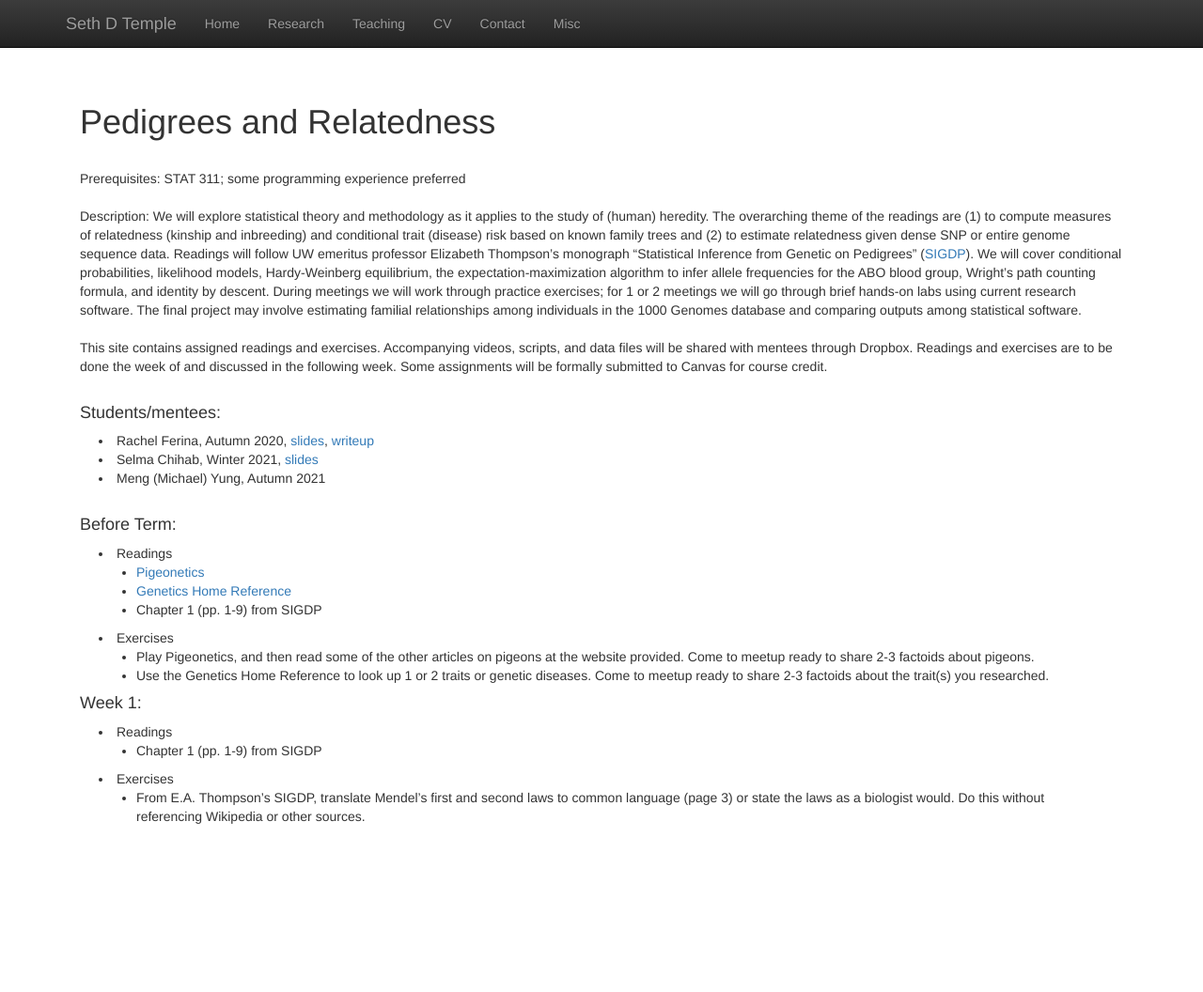
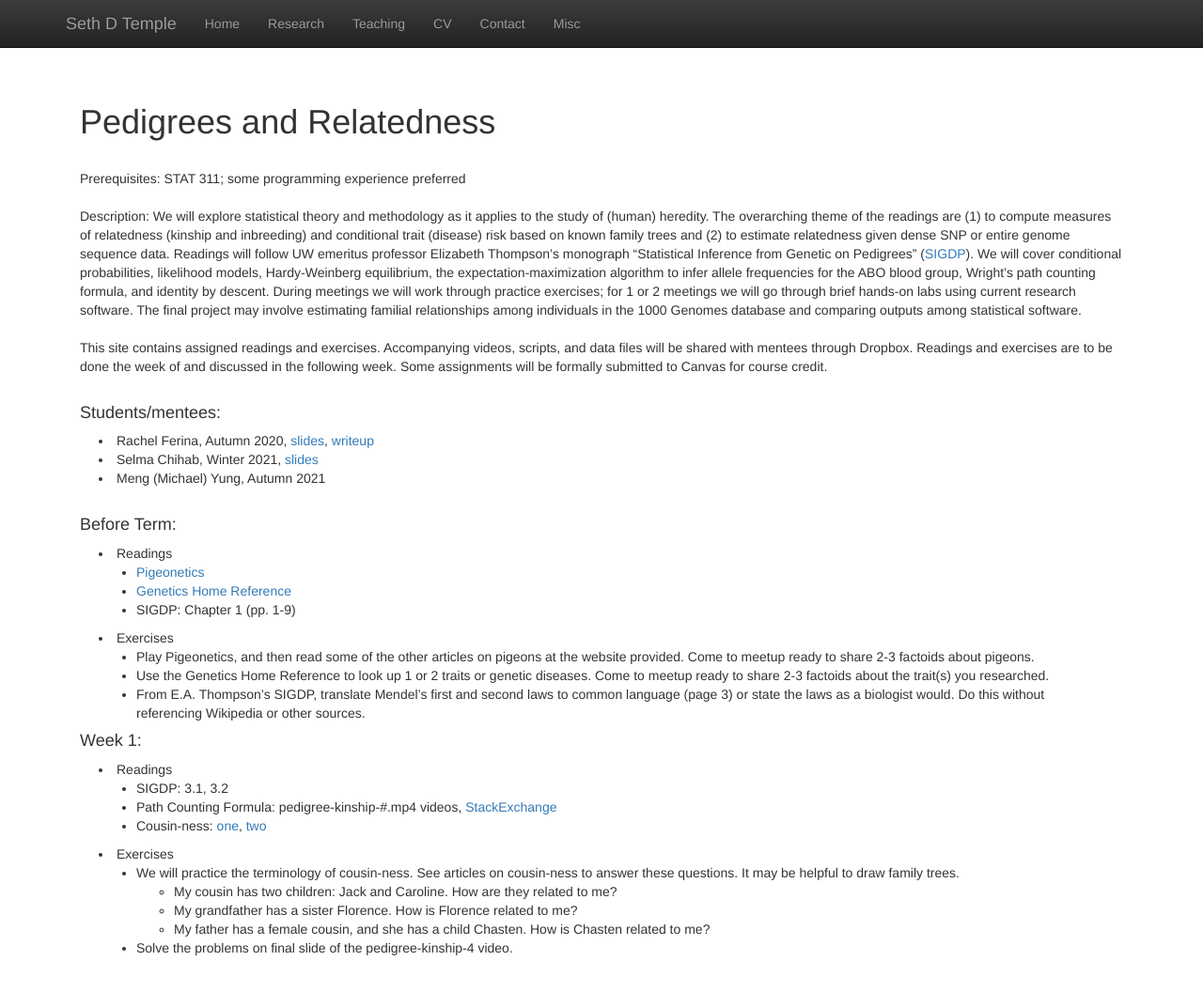
Before and after one commit to sdtemple/sdtemple.github.io, a Jekyll site: the page built from statgen1.html, in a window 1280 px wide and 1069 px high. Shown: the top 1056 px of the window at 94% size. Built offline with Jekyll 4.4.1, drawn with Linux system fonts in a browser that asks for light colours; nearby versions of some CDN libraries; library files that are not in the unit come from our copies.

Commit message:
Update statgen1.html

```diff
--- a/statgen1.html
+++ b/statgen1.html
@@ -10,7 +10,7 @@ Description: We will explore statistical theory and methodology as it applies to
 The overarching theme of the readings are
 (1) to compute measures of relatedness (kinship and inbreeding) and conditional trait (disease) risk based on known family trees and
 (2) to estimate relatedness given dense SNP or entire genome sequence data.
-Readings will follow UW emeritus professor Elizabeth Thompson’s monograph “Statistical Inference from Genetic on Pedigrees” (<a href = "files/rachel-slides.pdf">SIGDP</a>).
+Readings will follow UW emeritus professor Elizabeth Thompson’s monograph “Statistical Inference from Genetic on Pedigrees” (<a href = "files/sigdp.pdf">SIGDP</a>).
 We will cover conditional probabilities, likelihood models, Hardy-Weinberg equilibrium,
 the expectation-maximization algorithm to infer allele frequencies for the ABO blood group, Wright’s path counting formula,
 and identity by descent. During meetings we will work through practice exercises; for 1 or 2 meetings we will go through
@@ -35,12 +35,13 @@ Some assignments will be formally submitted to Canvas for course credit.<br/><br
     <ul>
         <li style="padding:0px;margin:0px 20px 0px;"> <a href = "https://learn.genetics.utah.edu/content/pigeons/">Pigeonetics</a> </li>
         <li style="padding:0px;margin:0px 20px 0px;"> <a href = "https://ghr.nlm.nih.gov/">Genetics Home Reference</a> </li>
-        <li style="padding:0px;margin:0px 20px 0px;"> Chapter 1 (pp. 1-9) from SIGDP </li>
+        <li style="padding:0px;margin:0px 20px 0px;"> SIGDP: Chapter 1 (pp. 1-9) </li>
     </ul>
 <li style="padding:0px;margin:0px 20px 0px;"> Exercises </li>
     <ul>
         <li style="padding:0px;margin:0px 20px 0px;"> Play Pigeonetics, and then read some of the other articles on pigeons at the website provided. Come to meetup ready to share 2-3 factoids about pigeons. </li>
         <li style="padding:0px;margin:0px 20px 0px;"> Use the Genetics Home Reference to look up 1 or 2 traits or genetic diseases. Come to meetup ready to share 2-3 factoids about the trait(s) you researched. </li>
+        <li style="padding:0px;margin:0px 20px 0px;"> From E.A. Thompson’s SIGDP, translate Mendel’s first and second laws to common language (page 3) or state the laws as a biologist would. Do this without referencing Wikipedia or other sources. </li>
     </ul>
 </p>
 
@@ -48,10 +49,18 @@ Some assignments will be formally submitted to Canvas for course credit.<br/><br
 <p class="content" style="padding:0px;margin:0px 20px 0px;">
 <li style="padding:0px;margin:0px 20px 0px;"> Readings </li>
     <ul>
-        <li style="padding:0px;margin:0px 20px 0px;"> Chapter 1 (pp. 1-9) from SIGDP </li>
+        <li style="padding:0px;margin:0px 20px 0px;"> SIGDP: 3.1, 3.2 </li>
+        <li style="padding:0px;margin:0px 20px 0px;"> Path Counting Formula: pedigree-kinship-#.mp4 videos, <a href = "https://math.stackexchange.com/questions/636128/calculating-the-number-of-possible-paths-through-some-squares"> StackExchange</a> </li>
+        <li style="padding:0px;margin:0px 20px 0px;"> Cousin-ness: <a href = "https://www.myfamilydnatest.com/understanding-degrees-of-cousin-ness-1st-cousin-2nd-cousin/">one</a>, <a href = "https://www.ancestry.com/corporate/blog/degrees-of-cousin-ness/">two</a></li>
     </ul>
 <li style="padding:0px;margin:0px 20px 0px;"> Exercises </li>
     <ul>
-        <li style="padding:0px;margin:0px 20px 0px;"> From E.A. Thompson’s SIGDP, translate Mendel’s first and second laws to common language (page 3) or state the laws as a biologist would. Do this without referencing Wikipedia or other sources. </li>
+        <li style="padding:0px;margin:0px 20px 0px;"> We will practice the terminology of cousin-ness. See articles on cousin-ness to answer these questions. It may be helpful to draw family trees. </li>
+        <ul>
+            <li style="padding:0px;margin:0px 20px 0px;"> My cousin has two children: Jack and Caroline. How are they related to me? </li>
+            <li style="padding:0px;margin:0px 20px 0px;"> My grandfather has a sister Florence. How is Florence related to me? </li>
+            <li style="padding:0px;margin:0px 20px 0px;"> My father has a female cousin, and she has a child Chasten. How is Chasten related to me? </li>
+        </ul>
+        <li style="padding:0px;margin:0px 20px 0px;"> Solve the problems on final slide of the pedigree-kinship-4 video.  </li>
     </ul>
 </p>
```
